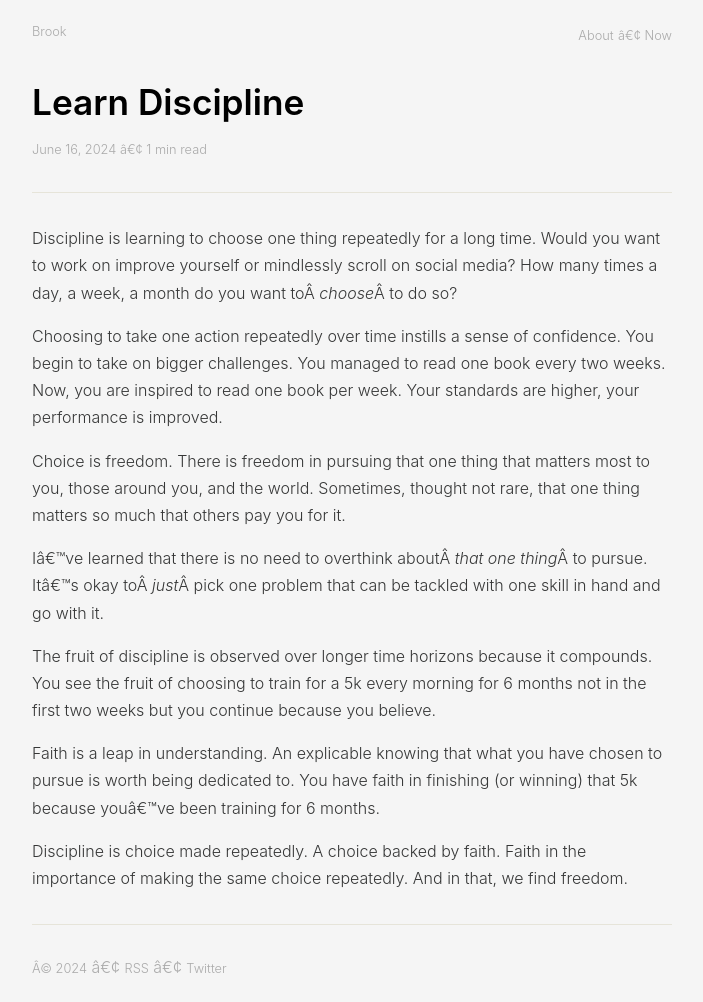
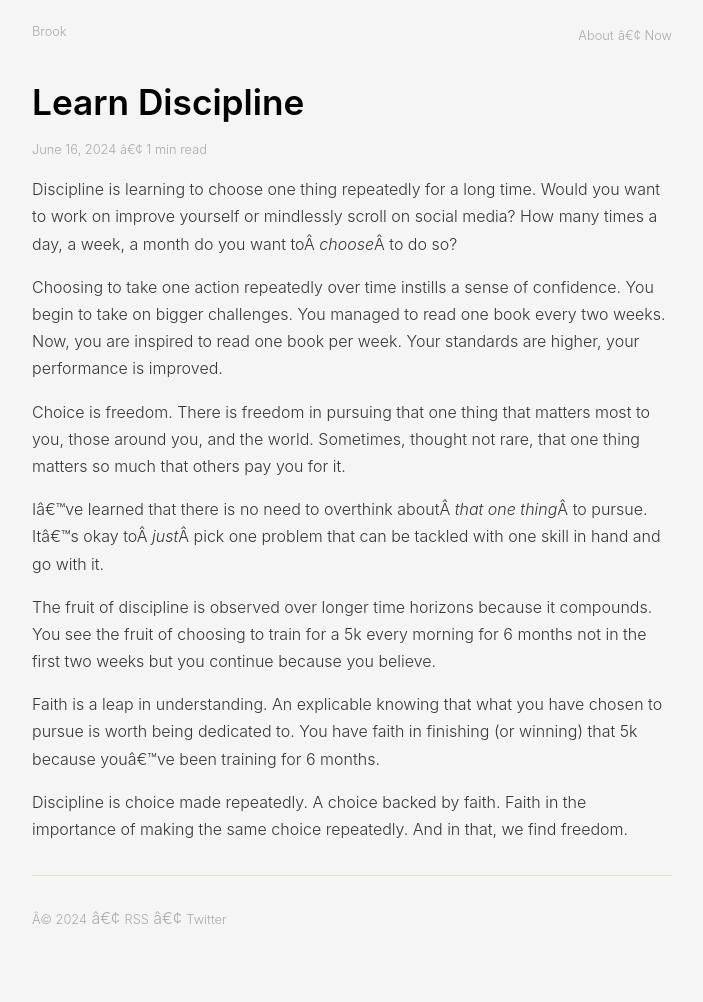
Before and after one commit to brook-g/effective-octo-goggles, a Jekyll site: the page built from _posts/2024-06-16-Learn-Discipline.md, in a window 1280 px wide. Shown: the whole page, without its empty margins (288-991 px from the left). Built offline with Jekyll 4.4.1, drawn with Linux system fonts in a browser that asks for light colours; after the commit the page ends 953 px from its top, so only the background shows below that.

Commit message:
Update post.html

```diff
--- a/_layouts/post.html
+++ b/_layouts/post.html
@@ -6,7 +6,6 @@ layout: default
     <p class="subtitle">{{ page.subtitle }}</p>
 {% endif %}
 <p class="muted small"> {{ page.date | date: "%B %-d, %Y" }} • {%- include reading-time.html -%} </p>
-<hr class="hr2">
 
 {{ content }}
 
```
